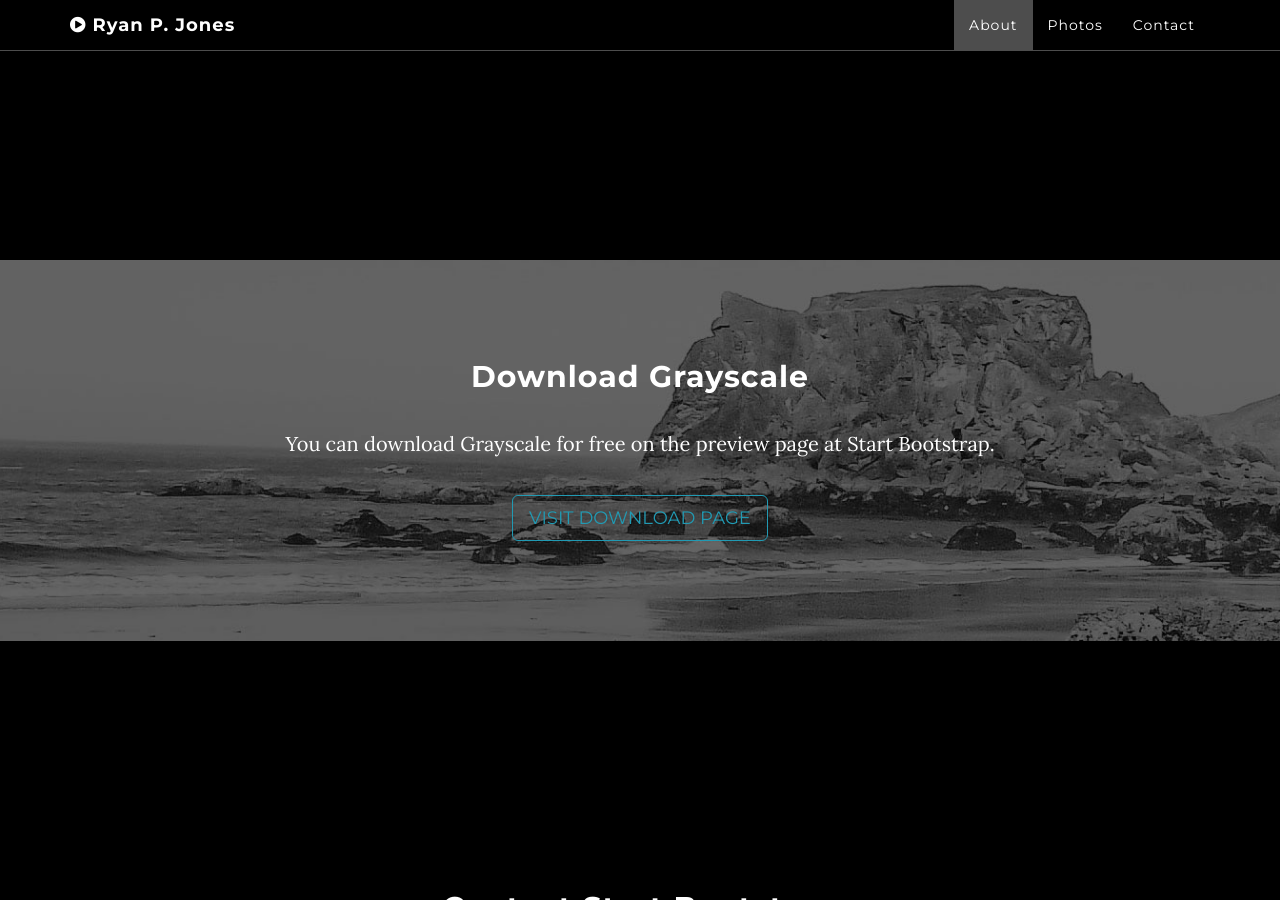
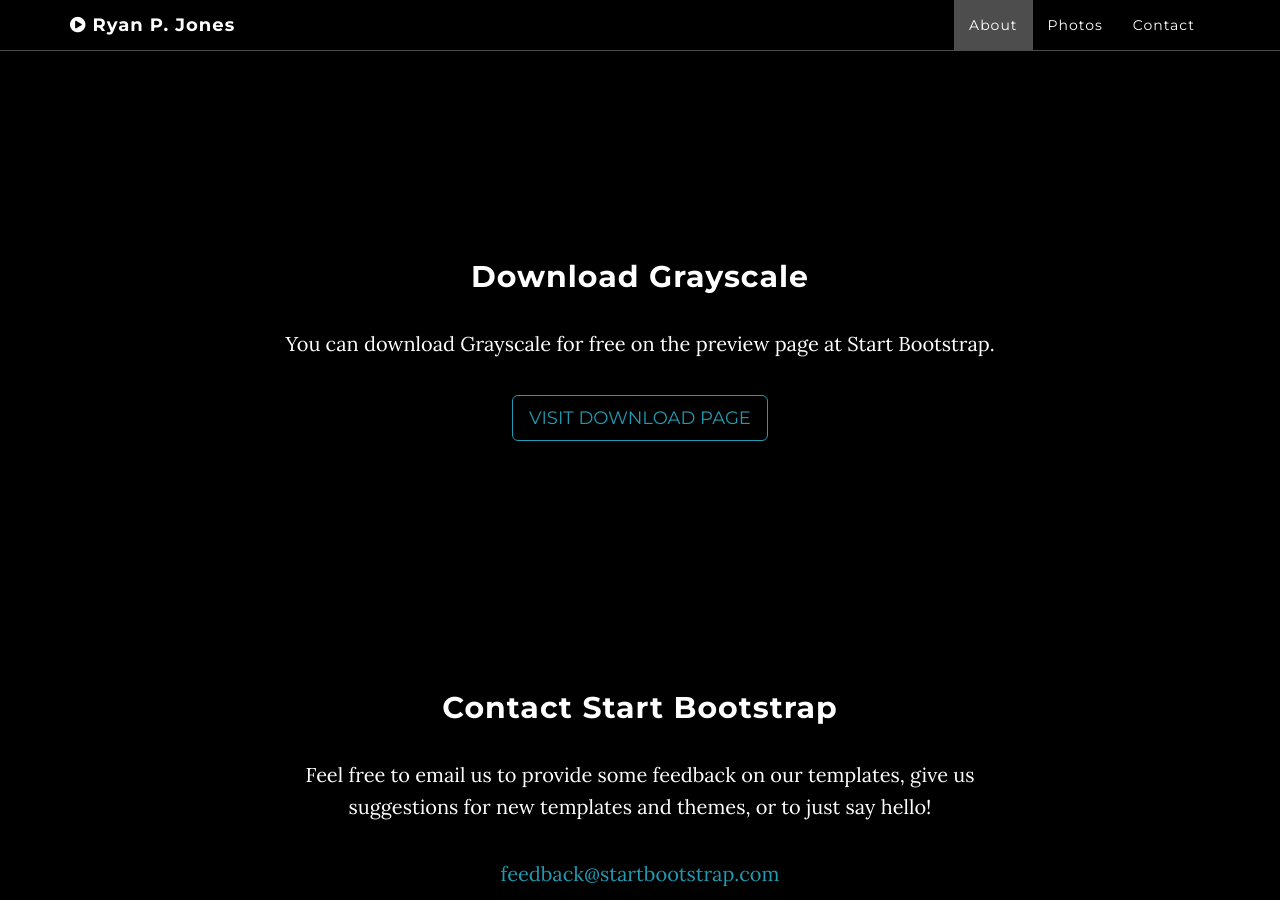
Before and after one commit to ryanpjones/ryanpjones.github.io, a Jekyll site: the page built from index.html, in a window 1280 px wide and 900 px high, scrolled down 1435 px. Built offline with Jekyll 4.4.1, drawn with Linux system fonts in a browser that asks for light colours; nearby versions of some CDN libraries.

Commit message:
Clean up style
Mostly remove old #map rules

```diff
--- a/css/grayscale.css
+++ b/css/grayscale.css
@@ -206,32 +206,19 @@
 .content-section {
   padding-top: 100px;
 }
-.download-section {
+.light-section {
   width: 100%;
   padding: 50px 0;
   color: #ffffff;
-  background: url(../img/downloads-bg.jpg) no-repeat center center scroll;
-  background-color: #000000;
+  background-color: #ffffff;
   -webkit-background-size: cover;
   -moz-background-size: cover;
   background-size: cover;
   -o-background-size: cover;
 }
-#map {
-  width: 100%;
-  height: 200px;
-  margin-top: 100px;
-}
 @media (min-width: 767px) {
   .content-section {
     padding-top: 250px;
-  }
-  .download-section {
-    padding: 100px 0;
-  }
-  #map {
-    height: 400px;
-    margin-top: 250px;
   }
 }
 .btn {
```
Also changed, not shown: less/grayscale.less (+2 -18 lines).
